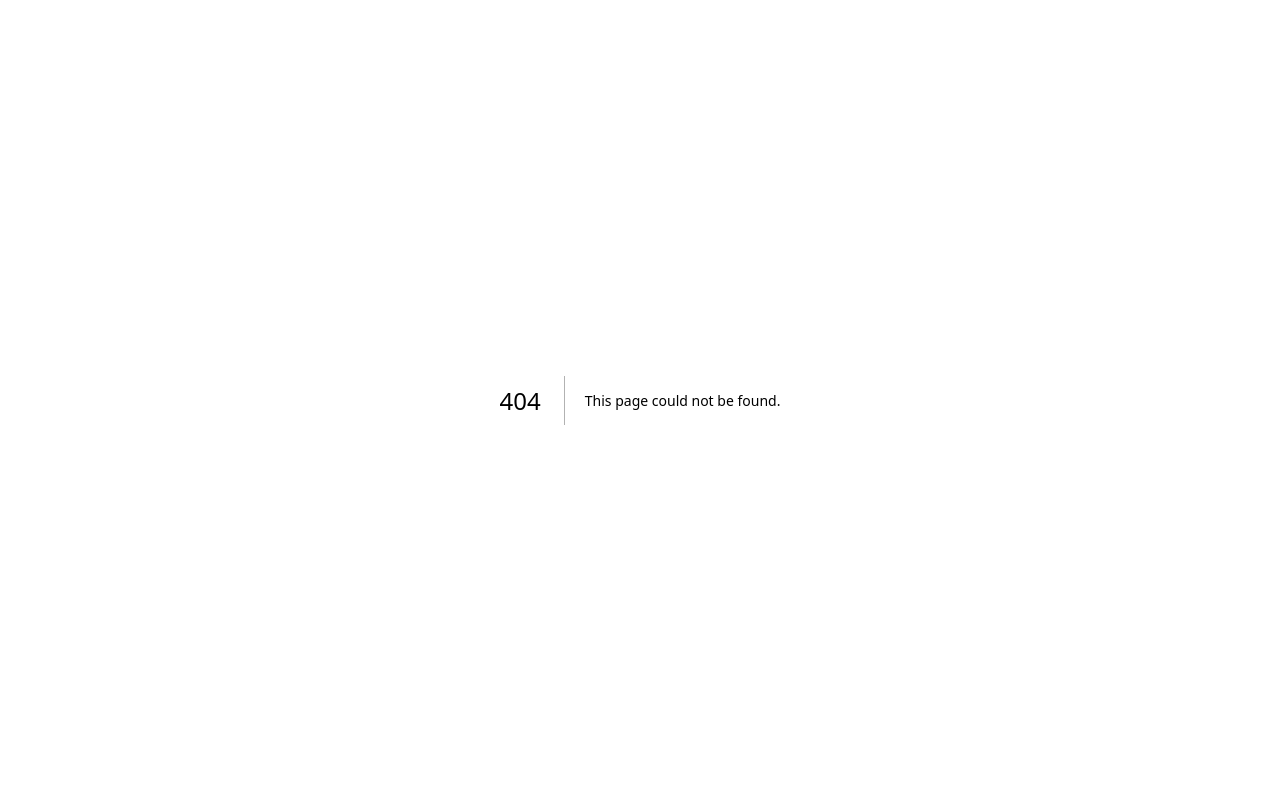
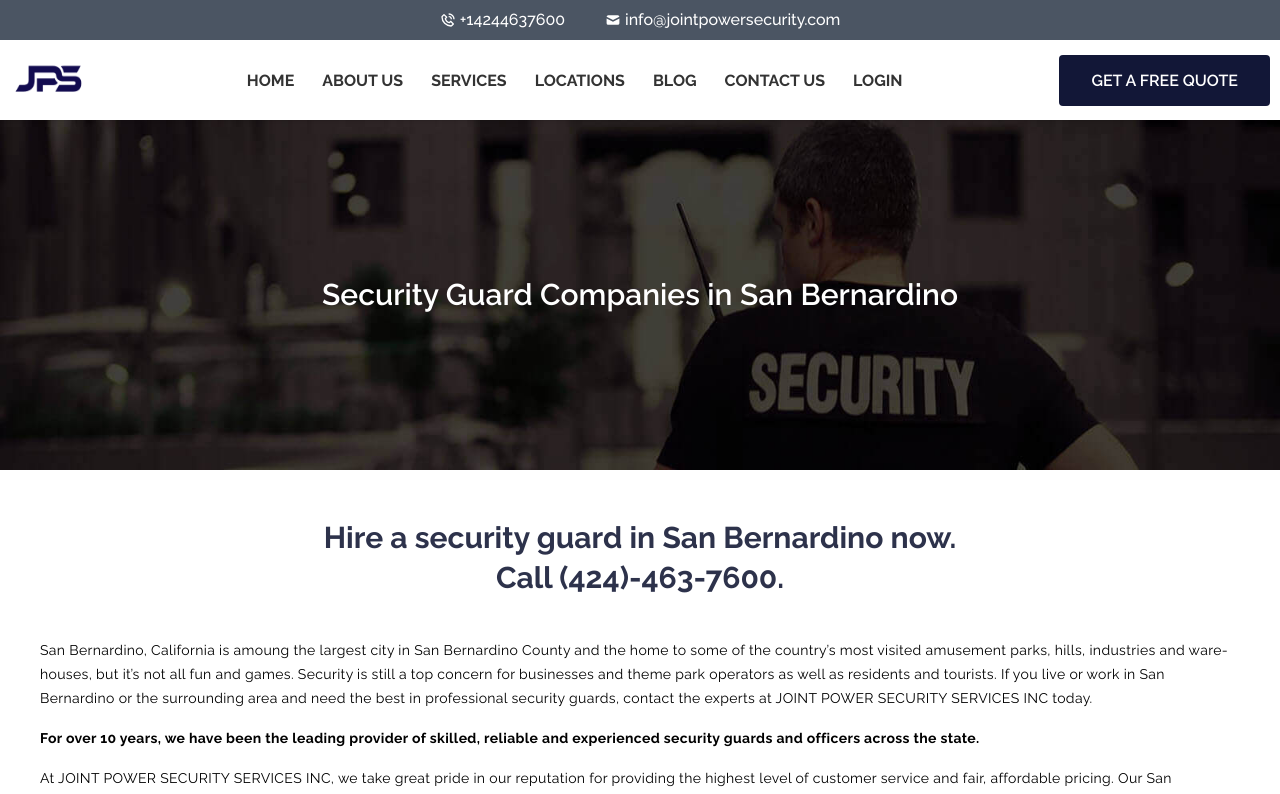
Before and after one commit to jointpower/joint_power_inc, a Next.js app: page /california/san-bernardino in a window 1280 px wide. Before the commit this address had no page. Shown: the top 794 px of the page. Built offline with nearby package versions, Linux system fonts and the light colour scheme.

Commit message:
feat: add san-bernardino locations to california

```diff
--- a/package.json
+++ b/package.json
@@ -9,6 +9,7 @@
     "lint": "next lint"
   },
   "dependencies": {
+    "@golivwell/ui": "^1.0.3",
     "@radix-ui/react-dialog": "^1.0.4",
     "@tanstack/react-query": "^5.25.0",
     "@types/react-slick": "^0.23.12",
--- a/src/components/molecules/NavLinks/NavLinks.tsx
+++ b/src/components/molecules/NavLinks/NavLinks.tsx
@@ -57,6 +57,7 @@ const NavLinks = () => {
             },
             { name: "Sacramento & Stockton", url: "/california/sacramento" },
             { name: "Santa Cruz", url: "/california/santa-cruz" },
+            { name: "San Bernardino", url: "/california/san-bernardino" },
           ],
         },
         {
--- a/src/pages/blog/create.tsx
+++ b/src/pages/blog/create.tsx
@@ -1,17 +1,16 @@
-import BlogDetailsPage from '@/components/pages/BlogDetailsPage/BlogDetailsPage'
-import CreateBlogPage from '@/components/pages/CreateBlogPage/CreateBlogPage'
-import Layout from '@/components/templates/Layout/AppLayout'
-import React from 'react'
+import BlogDetailsPage from "@/components/pages/BlogDetailsPage/BlogDetailsPage";
+import CreateBlogPage from "@/components/pages/CreateBlogPage/CreateBlogPage";
+import Layout from "@/components/templates/Layout/AppLayout";
+import React from "react";
 
 const BlogDetais = () => {
+  console.log("object");
 
-    console.log('object')
+  return (
+    <Layout>
+      <CreateBlogPage />
+    </Layout>
+  );
+};
 
-    return (
-        <Layout >
-            <CreateBlogPage />
-        </Layout>
-    )
-}
-
-export default BlogDetais
+export default BlogDetais;
--- /dev/null
+++ b/src/pages/california/san-bernardino.tsx
@@ -0,0 +1,32 @@
+import InputText from "@/components/atom/InputText/InputText";
+import Banner from "@/components/molecules/Banner/Banner";
+import CityLayout from "@/components/pages/CityLayout";
+import Layout from "@/components/templates/Layout/AppLayout";
+import Link from "next/link";
+import React from "react";
+import { BiCheck } from "react-icons/bi";
+import { FaArrowRight, FaCaretRight } from "react-icons/fa";
+
+const SecurityGuardInCalifornia = () => {
+  return (
+    <CityLayout
+      name={"San Bernardino"}
+      mapSrc={
+        "https://www.google.com/maps/embed?pb=!1m18!1m12!1m3!1d424219.4426378678!2d-118.4364205342094!3d33.83258121097686!2m3!1f0!2f0!3f0!3m2!1i1024!2i768!4f13.1!3m3!1m2!1s0x80dcd6f98055e867%3A0x1ab89ab9a2bb160!2sSan Bernardino%2C%20CA%2C%20USA!5e0!3m2!1sen!2sng!4v1709491564261!5m2!1sen!2sng"
+      }
+    >
+      <p className="mb-5 leading-6 tracking-wide text-sm">
+        San Bernardino, California is amoung the largest city in San Bernardino
+        County and the home to some of the country’s most visited amusement
+        parks, hills, industries and ware-houses, but it’s not all fun and
+        games. Security is still a top concern for businesses and theme park
+        operators as well as residents and tourists. If you live or work in San
+        Bernardino or the surrounding area and need the best in professional
+        security guards, contact the experts at JOINT POWER SECURITY SERVICES
+        INC today.
+      </p>
+    </CityLayout>
+  );
+};
+
+export default SecurityGuardInCalifornia;
```
Also changed, not shown: src/pages/index.tsx (+6 -5 lines), 2 other files (tests, documents, lock files or other folders).
